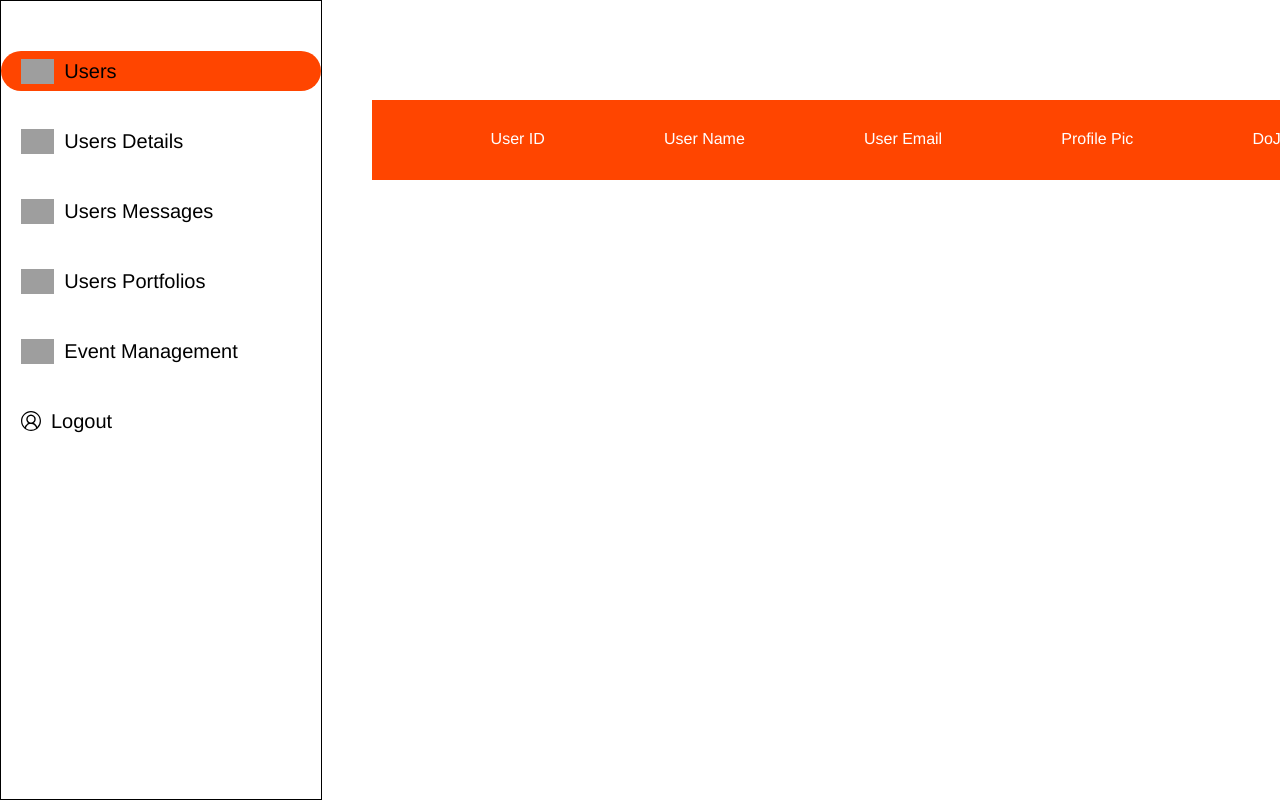
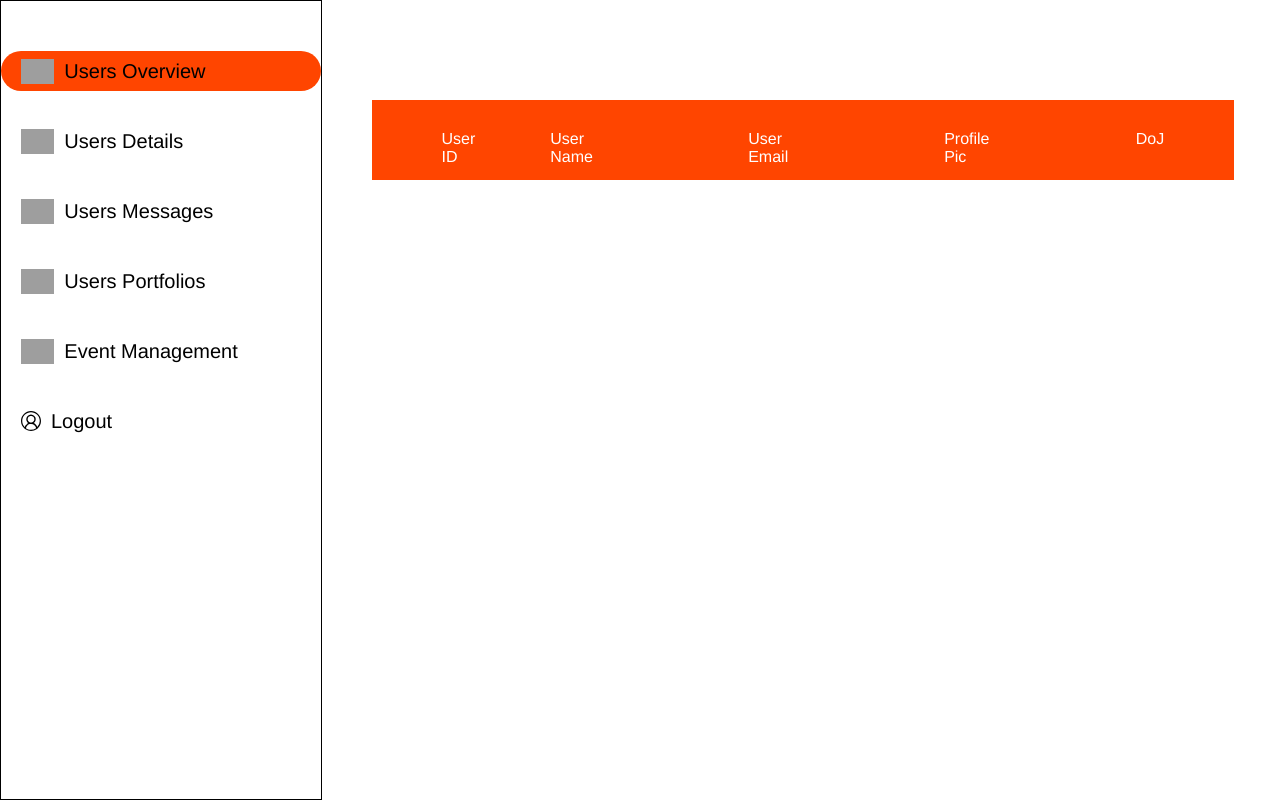
Before and after one commit to BiswayanMazumder/CryptoBase, a React (Create React App) app in the folder Cryptobase web/cryptobase-web/: page /home in a window 1280 px wide. Built offline with nearby package versions, Linux system fonts and the light colour scheme; grey boxes are pictures that could not be loaded.

Commit message:
firebase added

```diff
--- a/Cryptobase web/cryptobase-web/package.json
+++ b/Cryptobase web/cryptobase-web/package.json
@@ -6,6 +6,7 @@
     "@testing-library/jest-dom": "^5.17.0",
     "@testing-library/react": "^13.4.0",
     "@testing-library/user-event": "^13.5.0",
+    "firebase": "^10.12.5",
     "react": "^18.3.1",
     "react-dom": "^18.3.1",
     "react-router-dom": "^6.24.0",
--- a/Cryptobase web/cryptobase-web/src/App.css
+++ b/Cryptobase web/cryptobase-web/src/App.css
@@ -212,10 +212,10 @@ body{
   top: 100px;
   display: flex;
   flex-direction: row;
-  justify-content: space-evenly;
+  justify-content: space-between;
   margin-left: 50px;
   margin-right: 50px;
-  width: 100%;
+  width: 90%;
   height: 80px;
   background-color: orangered;
 }
@@ -230,4 +230,5 @@ body{
   color: white;
   padding-top: 30px;
   padding-left: 70px;
+  padding-right: 70px;
 }
--- a/Cryptobase web/cryptobase-web/src/Side Bar/sidebar.jsx
+++ b/Cryptobase web/cryptobase-web/src/Side Bar/sidebar.jsx
@@ -7,7 +7,7 @@ export default function Sidebar() {
                 <Link className="linktexts">
                 <div className="firstoption">
                     <img src="https://app.litebite.rdiff.ridiv.in/static/media/Subscribers.cec7b8685986133672e3dc0f6c70c65b.svg" alt="" className='sidebarimage' />
-                    Users
+                    Users Overview
                 </div>
                 </Link>
                 <Link className='linktexts'>
--- a/Cryptobase web/cryptobase-web/src/User Page/userpage.jsx
+++ b/Cryptobase web/cryptobase-web/src/User Page/userpage.jsx
@@ -1,8 +1,12 @@
-import React from 'react'
+import React, { useEffect } from 'react'
 import Sidebar from '../Side Bar/sidebar'
 
 export default function Userpage() {
+    useEffect(() => {
+        document.title = 'CryproBase Admin Panel';
+      }, []);
   return (
+
     <div className="pages">
         <Sidebar />
         <div className="detailspage">
```
Also changed, not shown: 1 other file (tests, documents, lock files or other folders).
